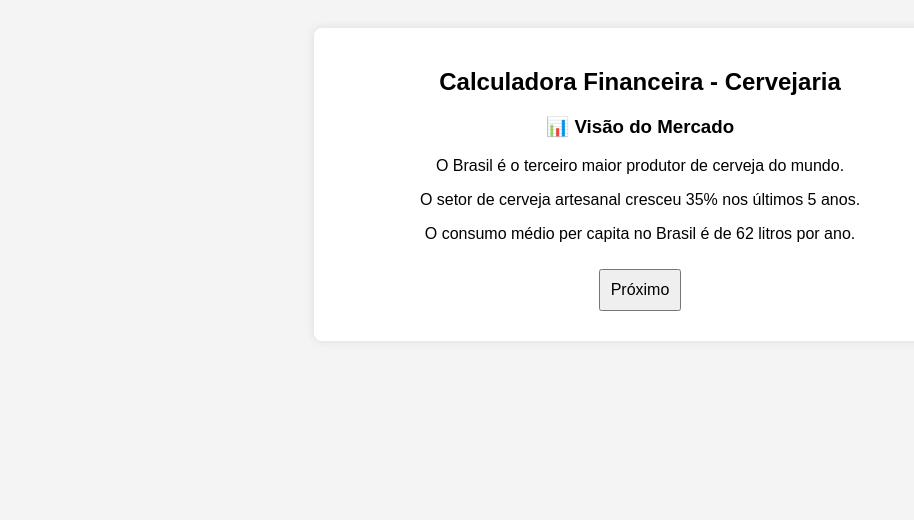
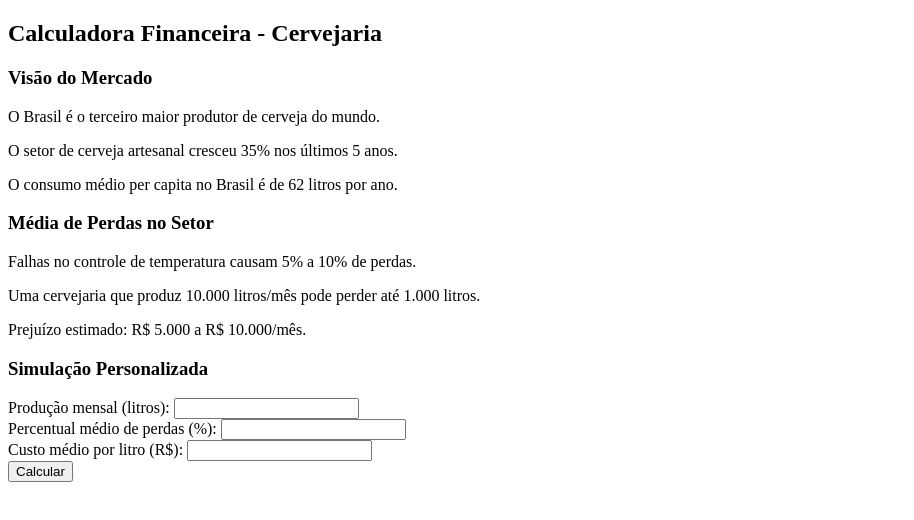
Before and after one commit to Henrytos/MoniBeer-PI, a plain HTML site: page ENTREGAVEIS/guilherme/calculadoraFinanceira.html in a window 1280 px wide. Shown: the whole page, without its empty margins (0-914 px from the left). Drawn offline with Linux system fonts and the light colour scheme.

Commit message:
Atualização da calculadora financeira

```diff
--- a/ENTREGAVEIS/guilherme/calculadoraFinanceira.html
+++ b/ENTREGAVEIS/guilherme/calculadoraFinanceira.html
@@ -1,78 +1,52 @@
 <!DOCTYPE html>
-<html lang="pt-br">
+<html lang="en">
 <head>
     <meta charset="UTF-8">
     <meta name="viewport" content="width=device-width, initial-scale=1.0">
     <title>Calculadora Financeira - Cervejaria</title>
-    <style>
-        body {
-            font-family: Arial, sans-serif;
-            background-color: #f4f4f4;
-            text-align: center;
-            padding: 20px;
-        }
-        .container {
-            background: #fff;
-            padding: 20px;
-            border-radius: 8px;
-            box-shadow: 0 0 10px rgba(0, 0, 0, 0.1);
-            width: 50%;
-            margin: auto;
-        }
-        input, button {
-            margin: 10px;
-            padding: 10px;
-            font-size: 16px;
-        }
-        .hidden { display: none; }
-    </style>
 </head>
 <body>
     <div class="container">
         <h2>Calculadora Financeira - Cervejaria</h2>
-        <div id="step1">
-            <h3>📊 Visão do Mercado</h3>
+        <div>
+            <h3>Visão do Mercado</h3>
             <p>O Brasil é o terceiro maior produtor de cerveja do mundo.</p>
             <p>O setor de cerveja artesanal cresceu 35% nos últimos 5 anos.</p>
             <p>O consumo médio per capita no Brasil é de 62 litros por ano.</p>
-            <button onclick="nextStep(1)">Próximo</button>
+
         </div>
 
-        <div id="step2" class="hidden">
-            <h3>❌ Média de Perdas no Setor</h3>
+        <div>
+            <h3>Média de Perdas no Setor</h3>
             <p>Falhas no controle de temperatura causam 5% a 10% de perdas.</p>
             <p>Uma cervejaria que produz 10.000 litros/mês pode perder até 1.000 litros.</p>
             <p>Prejuízo estimado: R$ 5.000 a R$ 10.000/mês.</p>
-            <button onclick="nextStep(2)">Próximo</button>
+
         </div>
 
-        <div id="step3" class="hidden">
-            <h3>📈 Simulação Personalizada</h3>
-            <label>Produção mensal (litros): <input type="number" id="producao"></label><br>
-            <label>Percentual médio de perdas (%): <input type="number" id="perda"></label><br>
-            <label>Custo médio por litro (R$): <input type="number" id="custo"></label><br>
+        <div>
+            <h3>Simulação Personalizada</h3>
+            <label>Produção mensal (litros): <input type="number" id="input_producao"></label><br>
+            <label>Percentual médio de perdas (%): <input type="number" id="input_perda"></label><br>
+            <label>Custo médio por litro (R$): <input type="number" id="input_custo"></label><br>
             <button onclick="calcular()">Calcular</button>
-            <h3 id="resultado"></h3>
-        </div>
+            <h3 id="div_resultado"></h3>
+        </divid=>
     </div>
 
     <script>
-        function nextStep(step) {
-            document.getElementById(`step${step}`).classList.add('hidden');
-            document.getElementById(`step${step + 1}`).classList.remove('hidden');
-        }
 
         function calcular() {
-            let producao = parseFloat(document.getElementById('producao').value);
-            let perda = parseFloat(document.getElementById('perda').value) / 100;
-            let custo = parseFloat(document.getElementById('custo').value);
+            var producao = Number(input_producao.value);
+            var perda = Number(input_perda.value) / 100;
+            var custo = Number(input_custo.value);
 
-            let perdaFinanceira = (producao * perda) * custo;
-            let economia = perdaFinanceira * 0.3;
+            var perdaFinanceira = (producao * perda) * custo;
+            var economia = perdaFinanceira * 0.3;
 
-            document.getElementById('resultado').innerHTML = `
-                Perda financeira atual: R$ ${perdaFinanceira.toFixed(2)}<br>
-                Economia estimada com monitoramento: R$ ${economia.toFixed(2)}
+            div_resultado.innerHTML = `
+                Perda financeira atual: R$ ${perdaFinanceira}<br>
+                Economia estimada com monitoramento: R$ ${economia}
             `;
         }
     </script>
```
